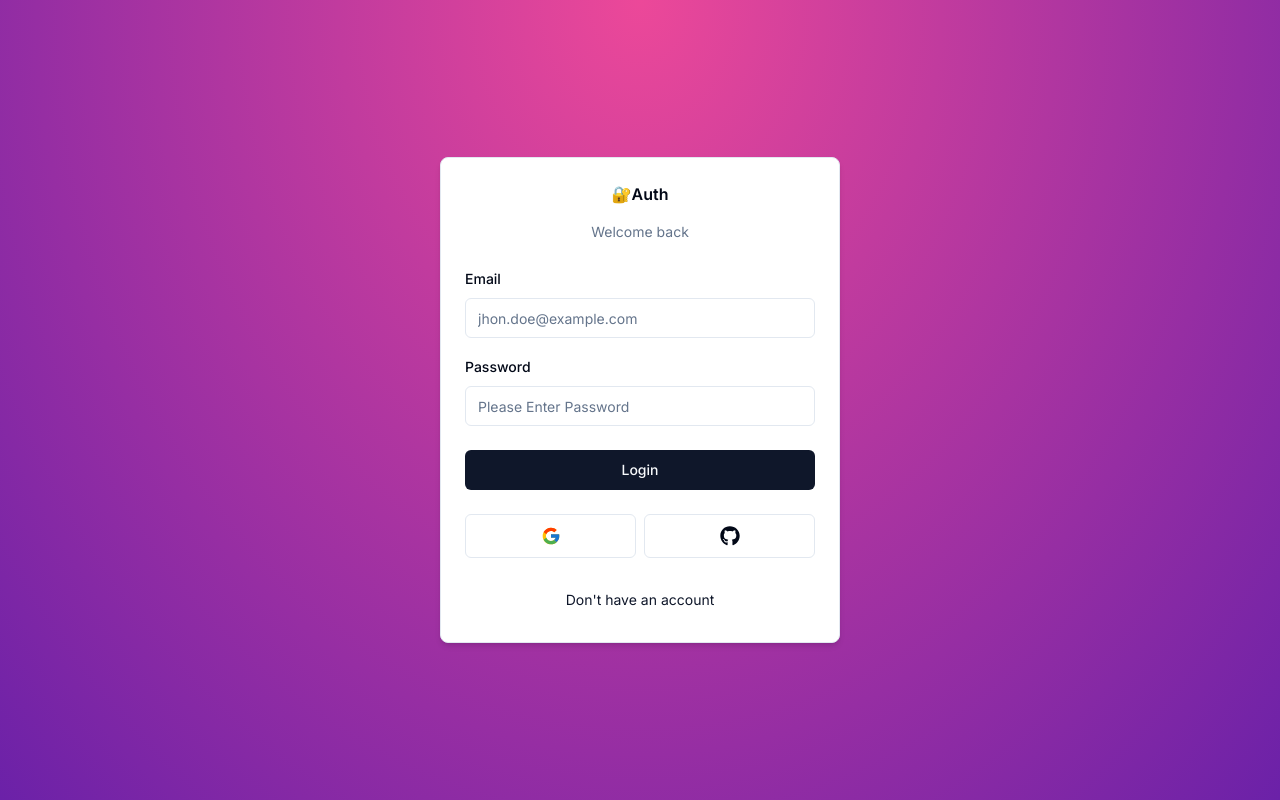
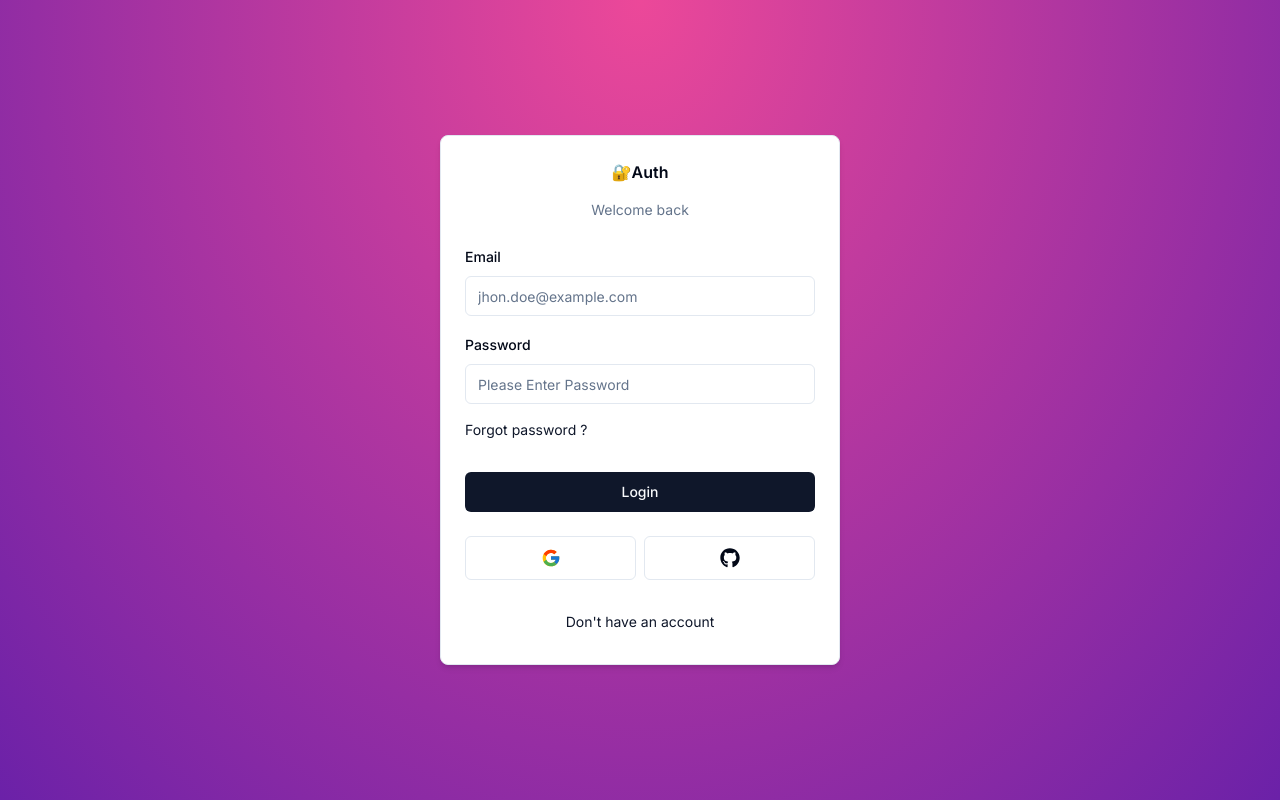
Before and after one commit to srikar298c/Authentication, a Next.js app in the folder level-6/: page /auth/login in a window 1280 px wide. Built offline with nearby package versions, Linux system fonts and the light colour scheme; no server answers.

Commit message:
to reset password in login-form

```diff
--- a/level-6/components/auth/login-form.tsx
+++ b/level-6/components/auth/login-form.tsx
@@ -12,6 +12,7 @@ import { FormError } from '../form-error';
 import { FormSuccess } from '../form-success';
 import { login } from '@/actions/login';
 import { useSearchParams } from 'next/navigation';
+import Link from 'next/link';
 
 export default function LoginForm() {
   const searchParams = useSearchParams() ;
@@ -85,6 +86,14 @@ const urlError = searchParams. get ("error") === "OAuthAccountNotLinked"
                 type='password'
                 />
               </FormControl>
+              <Button
+              variant={"link"}
+              size={"sm"}
+              asChild
+              className='px-0 font-normal'
+              >
+                <Link href="/auth/reset">Forgot password ?</Link>
+              </Button>
                 <FormMessage/>
             </FormItem>
             )}
```
